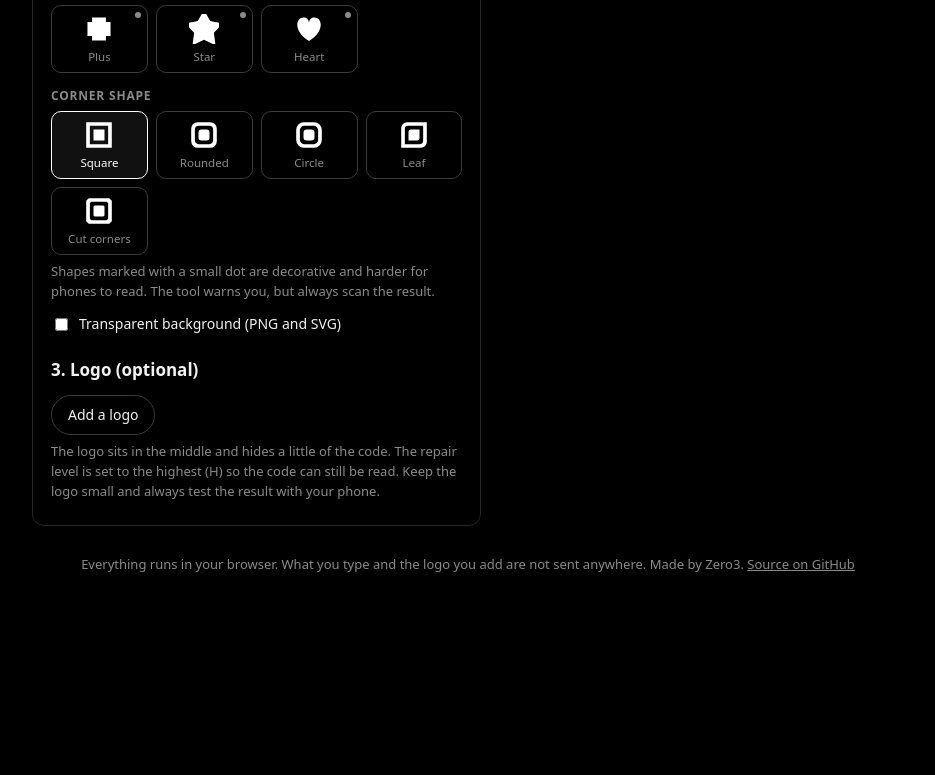
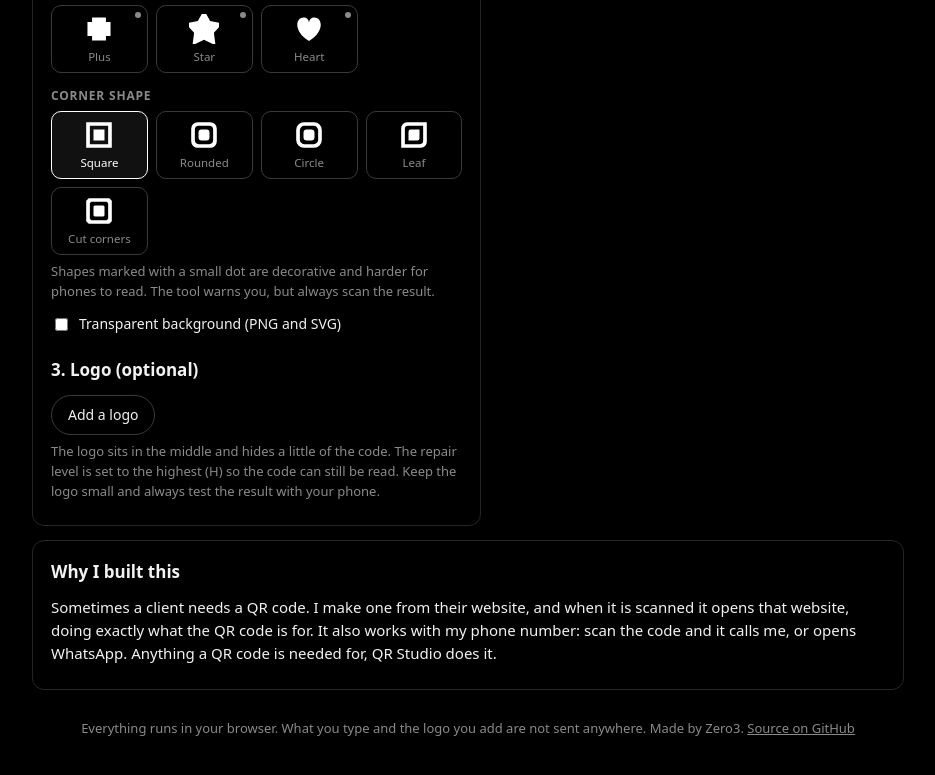
Before and after one commit to krshnaprsad/qr-studio, a website with bundled scripts: page index.html in a window 1280 px wide. Shown: the part 707-1482 px from the top of the page, without its empty margins (172-1107 px from the left). Before the commit the page ends 1347 px from the top, so only its background shows below. Built offline with nearby package versions, Linux system fonts and the light colour scheme.

Commit message:
Add 'Why I built this' section to index.html
Added a new section explaining the purpose of QR Studio.

```diff
--- a/index.html
+++ b/index.html
@@ -7,7 +7,7 @@
 <link rel="stylesheet" href="web/app.css">
 </head>
 <body>
-<header class="hd"><span class="logo" role="img" aria-label="Zero3 Creatives"></span><div><h1>QR Studio</h1><p class="tag">QR codes with your colours and your logo</p></div><span class="ver">v1.2</span></header>
+<header class="hd"><span class="logo" role="img" aria-label="Zero3 Creatives"></span><div><h1>QR Studio</h1><p class="tag">QR codes with your colours and your logo</p></div><span class="ver">v1.2.1</span></header>
 <main>
   <div class="grid">
     <section class="card">
@@ -44,6 +44,10 @@
       <p id="msg" class="msg" hidden></p>
     </section>
   </div>
+  <section class="card why">
+    <h2>Why I built this</h2>
+    <p>Sometimes a client needs a QR code. I make one from their website, and when it is scanned it opens that website, doing exactly what the QR code is for. It also works with my phone number: scan the code and it calls me, or opens WhatsApp. Anything a QR code is needed for, QR Studio does it.</p>
+  </section>
   <p class="foot">Everything runs in your browser. What you type and the logo you add are not sent anywhere. Made by Zero3. <a href="https://github.com/krshnaprsad/qr-studio" target="_blank" rel="noopener">Source on GitHub</a></p>
 </main>
 <script src="vendor/qrcode.js"></script>
```
